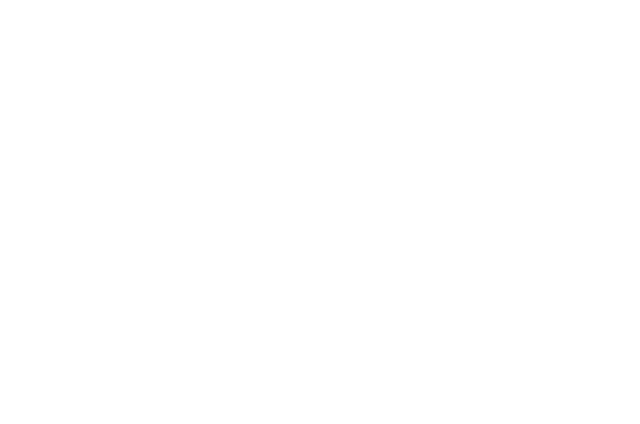
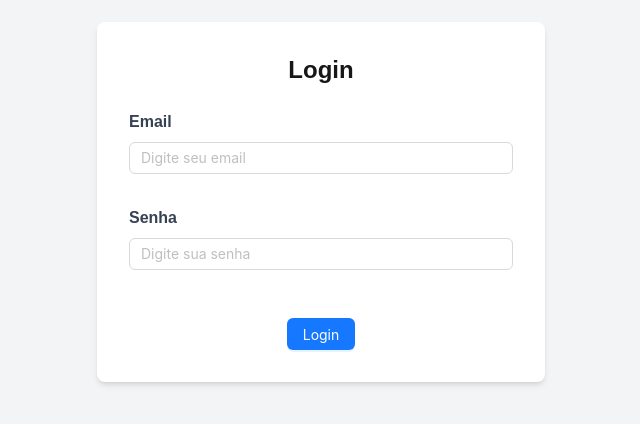
Before and after one commit to Kevin-Amaral165/network-project, a Next.js app in the folder network-project/frontend/: page /login in a window 1280 px wide. Before the commit this address had no page. Shown: the part 198-622 px from the top of the page, without its empty margins (319-959 px from the left). Built offline with nearby package versions, Linux system fonts and the light colour scheme; sample sign-in values are in the browser's storage.

Commit message:
feat: adjusted login

```diff
--- a/network-project/frontend/src/app/login/page.tsx
+++ b/network-project/frontend/src/app/login/page.tsx
@@ -1,6 +1,7 @@
+
 "use client";
 
-import { useState, useEffect } from "react";
+import { useState } from "react";
 import { useRouter } from "next/navigation";
 import { Input } from "@/src/components/input";
 import { Button } from "@/src/components/button";
@@ -13,20 +14,7 @@
   const [error, setError] = useState<string | null>(null);
   const [loading, setLoading] = useState(false);
   const router = useRouter();
-
-  const { user, setUser, hydrated, loadFromStorage } = useUserStore();
-
-  // Carrega user do localStorage ao montar o componente
-  useEffect(() => {
-    loadFromStorage();
-  }, [loadFromStorage]);
-
-  // Redireciona se já estiver logado
-  useEffect(() => {
-    if (hydrated && user) {
-      router.push("/");
-    }
-  }, [hydrated, user, router]);
+  const setUser = useUserStore((state) => state.setUser);
 
   const handleSubmit = async (e: React.FormEvent) => {
     e.preventDefault();
@@ -43,8 +31,8 @@
       const data = await response.json();
 
       if (response.ok) {
-        setUser(data.user, data.token);
-        router.push("/");
+        setUser(data.user, data.token); // salva no Zustand e localStorage
+        router.push("/"); // redireciona para a HomePage
       } else {
         setError(data.error || "Email ou senha inválidos");
       }
@@ -55,8 +43,6 @@
     }
   };
 
-  if (!hydrated || (hydrated && user)) return null;
-
   return (
     <div className="min-h-screen bg-gray-100 flex items-center justify-center">
       <div className="bg-white p-8 rounded-lg shadow-md w-full max-w-md">
@@ -66,39 +52,15 @@
         <form className="flex flex-col gap-4" onSubmit={handleSubmit}>
           {error && <p className="text-red-500 text-center">{error}</p>}
           <div>
-            <label htmlFor="email" className="block text-gray-700 font-bold mb-2">
-              Email
-            </label>
-            <Input
-              id="email"
-              type="email"
-              placeholder="Digite seu email"
-              value={email}
-              onChange={(e) => setEmail(e.target.value)}
-              required
-              className="w-full"
-            />
+            <label htmlFor="email" className="block text-gray-700 font-bold mb-2">Email</label>
+            <Input id="email" type="email" placeholder="Digite seu email" className="w-full" value={email} onChange={(e) => setEmail(e.target.value)} required />
           </div>
           <div>
-            <label htmlFor="password" className="block text-gray-700 font-bold mb-2">
-              Senha
-            </label>
-            <Input
-              id="password"
-              type="password"
-              placeholder="Digite sua senha"
-              value={password}
-              onChange={(e) => setPassword(e.target.value)}
-              required
-              className="w-full"
-            />
+            <label htmlFor="password" className="block text-gray-700 font-bold mb-2">Senha</label>
+            <Input id="password" type="password" placeholder="Digite sua senha" className="w-full" value={password} onChange={(e) => setPassword(e.target.value)} required />
           </div>
           <div className="flex items-center justify-center mt-4">
-            <Button
-              type="primary"
-              disabled={loading}
-              className="bg-blue-500 hover:bg-blue-700 text-white font-bold py-2 px-4 rounded"
-            >
+            <Button type="primary" htmlType="submit" className="bg-blue-500 hover:bg-blue-700 text-white font-bold py-2 px-4 rounded" disabled={loading}>
               {loading ? "Entrando..." : "Login"}
             </Button>
           </div>
--- a/network-project/frontend/src/app/page.tsx
+++ b/network-project/frontend/src/app/page.tsx
@@ -15,7 +15,7 @@
 
   useEffect(() => {
     if (hydrated && !user) {
-      router.push("/login");
+      router.push("/login"); // só redireciona depois de carregar Zustand
     }
   }, [hydrated, user, router]);
 
--- a/network-project/frontend/src/components/navbar.tsx
+++ b/network-project/frontend/src/components/navbar.tsx
@@ -18,7 +18,7 @@
     router.push("/login");
   };
 
-  if (!hydrated) return null;
+  if (!hydrated) return null; // espera carregar o Zustand
 
   return (
     <nav className="bg-gray-800 p-4">
```
